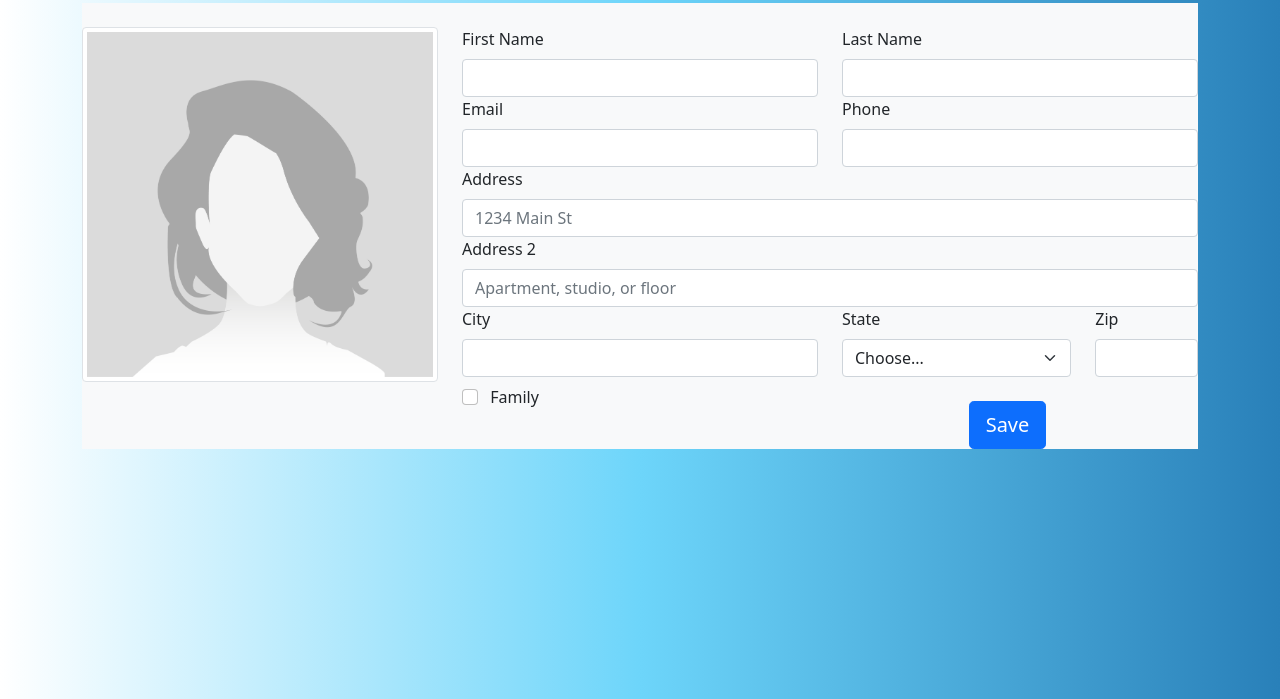
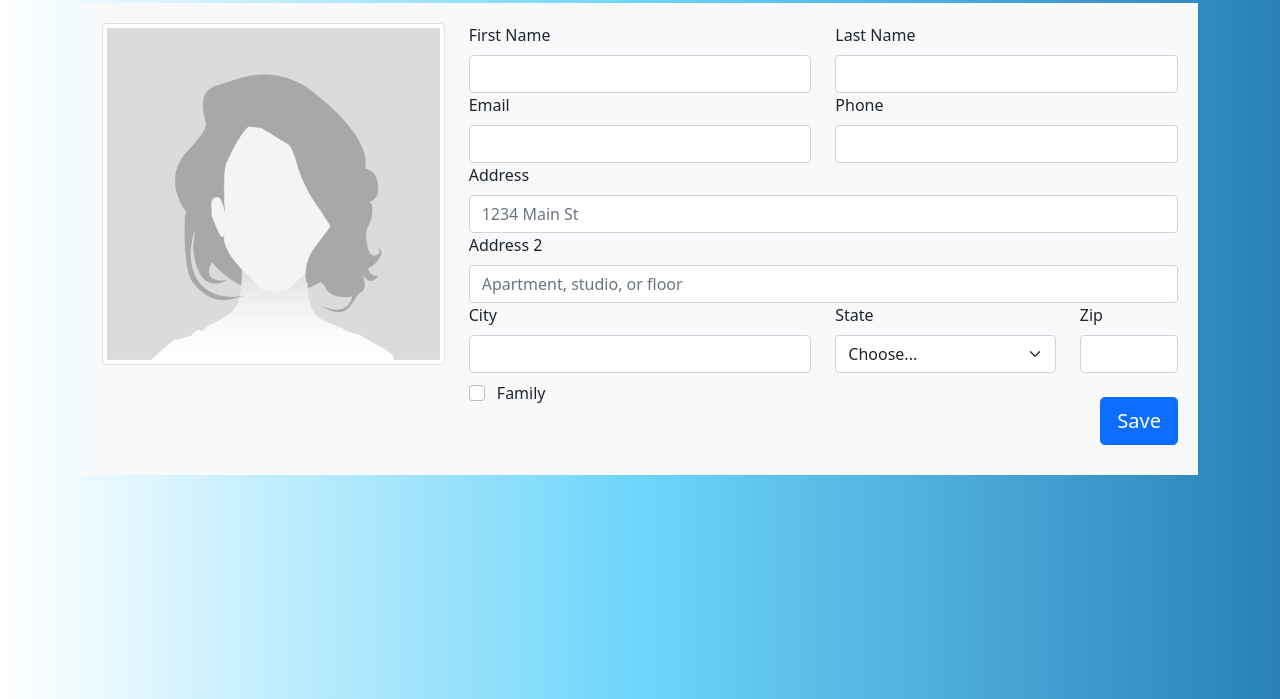
Before and after one commit to AdmerDev/MyAddressBook, a plain HTML site: page index.html in a window 1280 px wide. Shown: the part 101-800 px from the top of the page. Drawn offline with nearby package versions, Linux system fonts and the light colour scheme.

```diff
--- a/css/site.css
+++ b/css/site.css
@@ -3,3 +3,15 @@ body{
     background: -webkit-linear-gradient(to right, #FFFFFF, #6DD5FA, #2980B9);  /* Chrome 10-25, Safari 5.1-6 */
     background: linear-gradient(to right, #FFFFFF, #6DD5FA, #2980B9); /* W3C, IE 10+/ Edge, Firefox 16+, Chrome 26+, Opera 12+, Safari 7+ */
 }
+
+.gridPadding {
+    padding-top: 20px;
+    padding-right: 20px;
+    padding-bottom: 30px;
+    padding-left: 20px;
+  }
+
+  .imgSize {
+    max-width: auto;
+    height: 100%;
+  }
--- a/index.html
+++ b/index.html
@@ -18,12 +18,12 @@
 <body>
        <div class="container mt-5">
            <h1>My Address Book</h1>
-           <div class="bg-light">
+           <div class="bg-light gridPadding">
                 <div class="row">
-                    <div class="col-4 mt-4">
+                    <div class="col-md-4 col-sm-12">
                         <img src="img/GirlOne_4x.png" class="img-thumbnail">
                     </div>
-                    <div class="col-8 mt-4">
+                    <div class="col-md-8 col-sm-12">
                         <form action="#">
                             <div class="row">
                                 <div class="col">
@@ -131,7 +131,7 @@
                                      </div>
                                </div>
                                <div class="col"></div>
-                                <div class="col mt-4">
+                                <div class="col pagination justify-content-end mt-4">
                                     <input class="btn btn-primary btn-lg" type="button" value="Save">
                                 </div>
                             </div>
```
